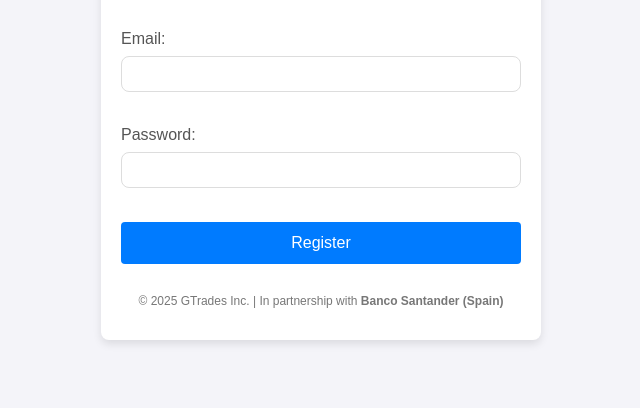
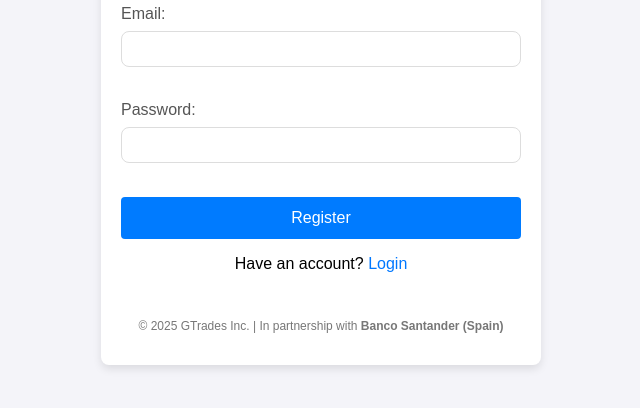
Before and after one commit to Kierl-J/redu-kierl-webapp, a website: page register.html in a window 1280 px wide. Shown: the part 312-720 px from the top of the page, without its empty margins (319-959 px from the left). Drawn offline with Linux system fonts and the light colour scheme.

Commit message:
Final question

```diff
--- a/register.html
+++ b/register.html
@@ -101,6 +101,7 @@
             <input type="password" id="regPassword" required>
             <br>
             <button type="button" onclick="registerUser()">Register</button>
+            <p>Have an account? <a href="index.html">Login</a></p>
         </form>
         <p id="statusMessage"></p>
 
```
